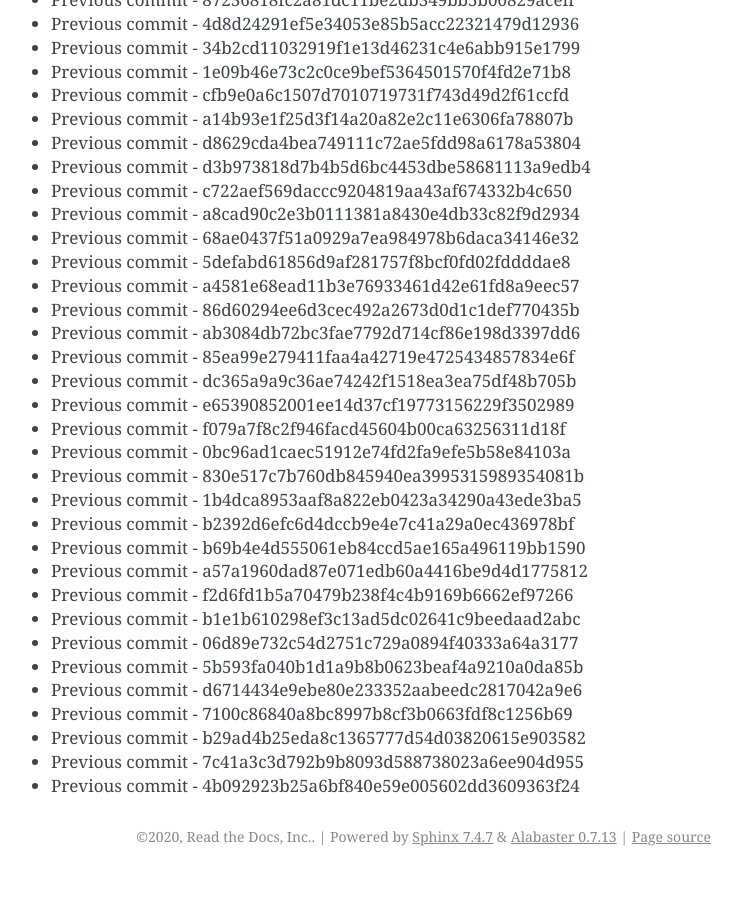
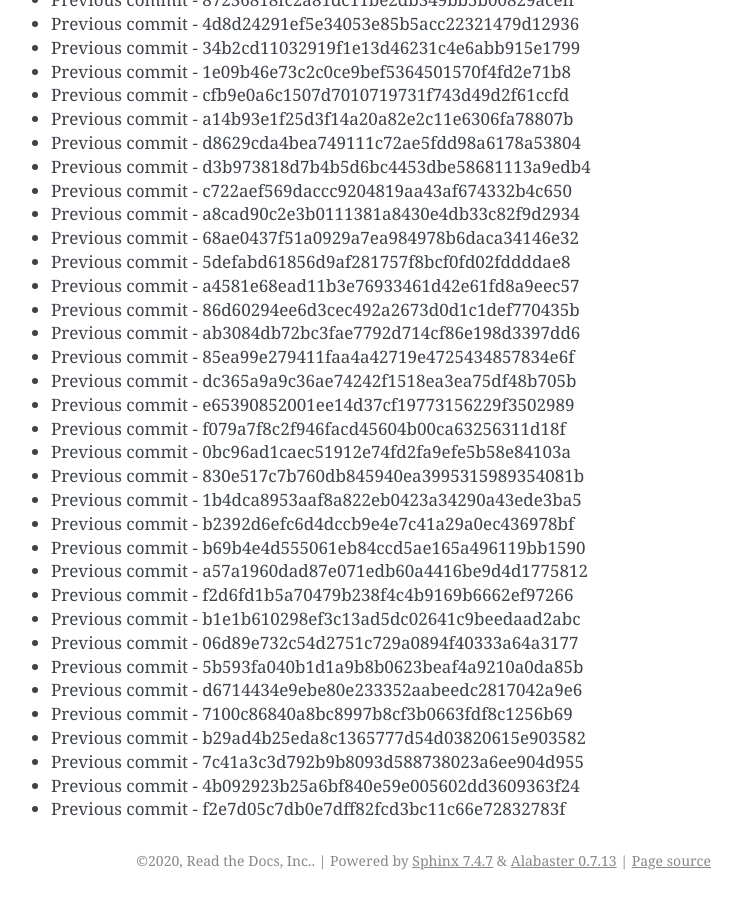
Before and after one commit to readthedocs/rtd-git-stresstest, a Sphinx documentation site: the page built from docs/updates.rst, in a window 1280 px wide and 900 px high, scrolled down 71689 px. Shown: the whole window, without its empty margins (399-1141 px from the left). Built offline with Sphinx 7.4.7, drawn with Linux system fonts in a browser that asks for light colours; before the commit the page ends 72565 px from its top, so only the background shows below that.

Commit message:
Generating commit from previous: f2e7d05c7db0e7dff82fcd3bc11c66e72832783f

```diff
--- a/docs/updates.rst
+++ b/docs/updates.rst
@@ -3044,3 +3044,4 @@ It can be tested for any performance characteristics.
 * Previous commit - b29ad4b25eda8c1365777d54d03820615e903582
 * Previous commit - 7c41a3c3d792b9b8093d588738023a6ee904d955
 * Previous commit - 4b092923b25a6bf840e59e005602dd3609363f24
+* Previous commit - f2e7d05c7db0e7dff82fcd3bc11c66e72832783f
```
